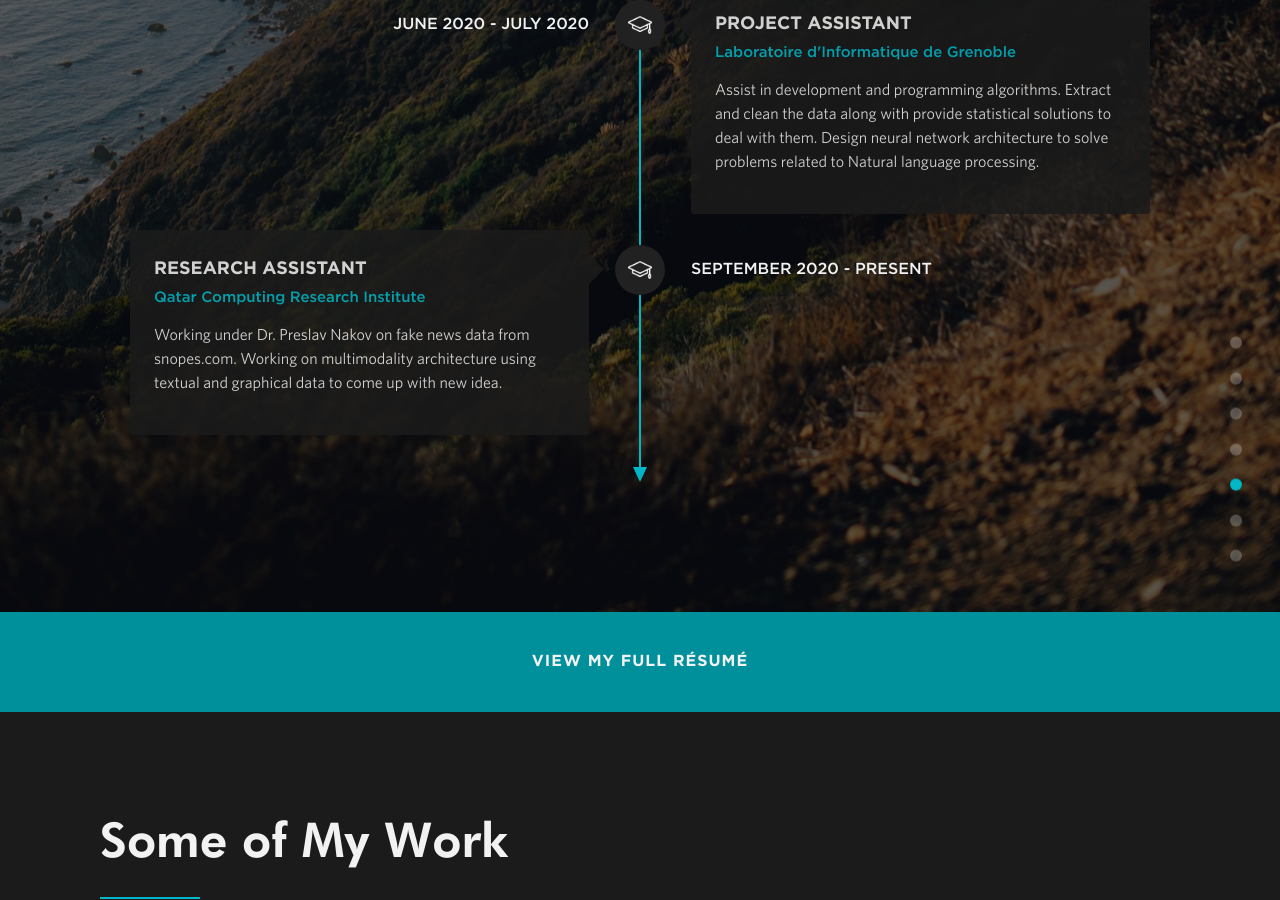
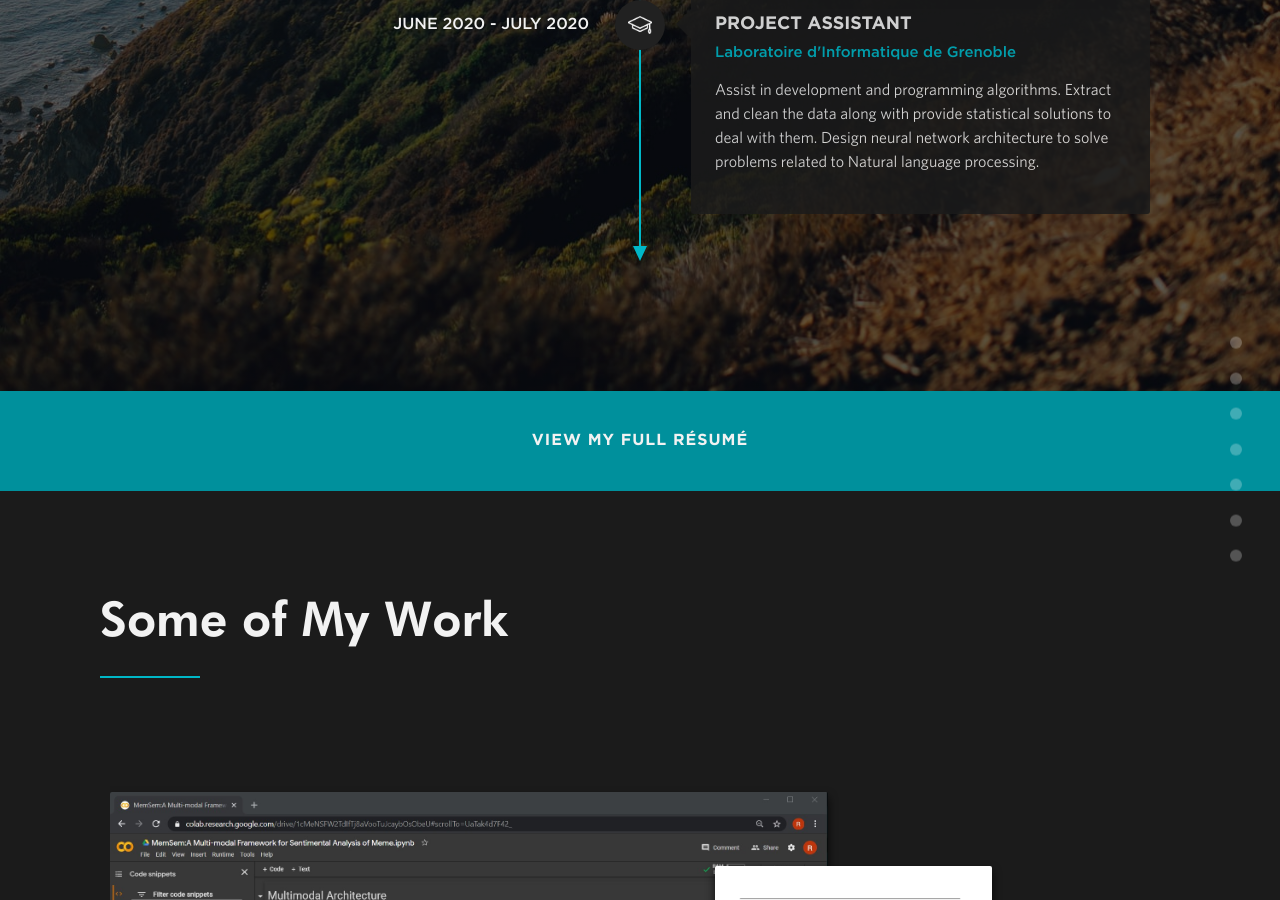
Before and after one commit to AmbiTyga/AmbiTyga.github.io, a Jekyll site: the page built from index.html, in a window 1280 px wide and 900 px high, scrolled down 4564 px. Built offline with Jekyll 4.4.1, drawn with Linux system fonts in a browser that asks for light colours; nearby versions of some CDN libraries.

Commit message:
Updating timeline

```diff
--- a/_data/timeline.yml
+++ b/_data/timeline.yml
@@ -39,13 +39,6 @@
   description: Assist in development and programming algorithms. Extract and clean the data along with provide statistical solutions to deal with them. Design neural network architecture to solve problems related to Natural language processing.
   sprite: university
   date: June 2020 - July 2020
-
-- position: Research Assistant
-  company: Qatar Computing Research Institute
-  url: https://scholar.google.com/citations?user=DfXsKZ4AAAAJ&hl=en
-  description: Working under Dr. Preslav Nakov on fake news data from snopes.com. Working on multimodality architecture using textual and graphical data to come up with new idea.
-  sprite: university
-  date: September 2020 - Present
 #- position: Developer
 #  company: Scout Studio
 #  url: http://www.northeastern.edu/scout/
```
